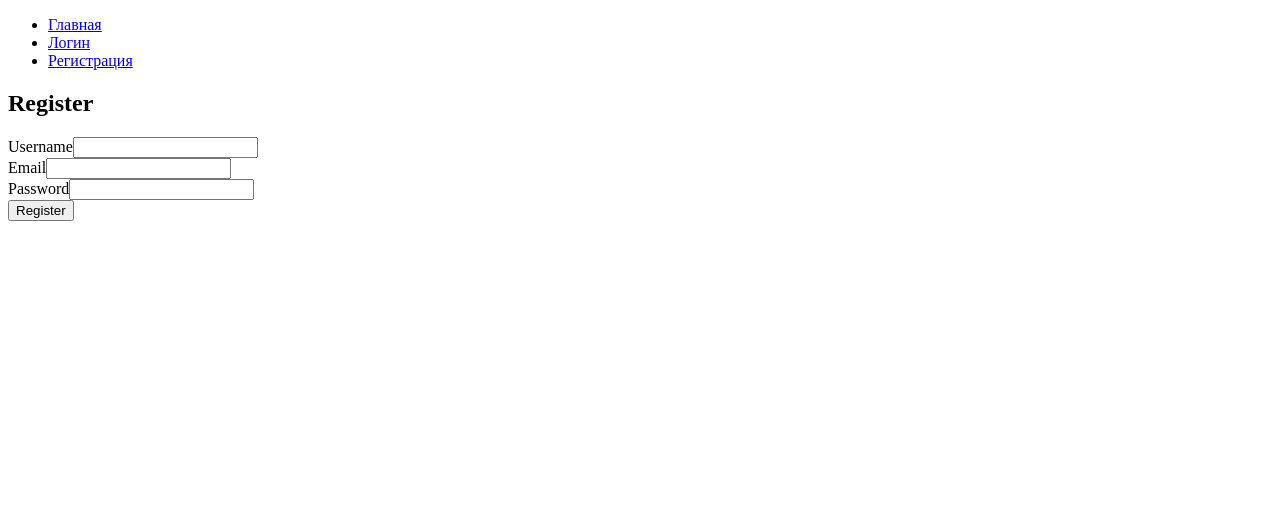
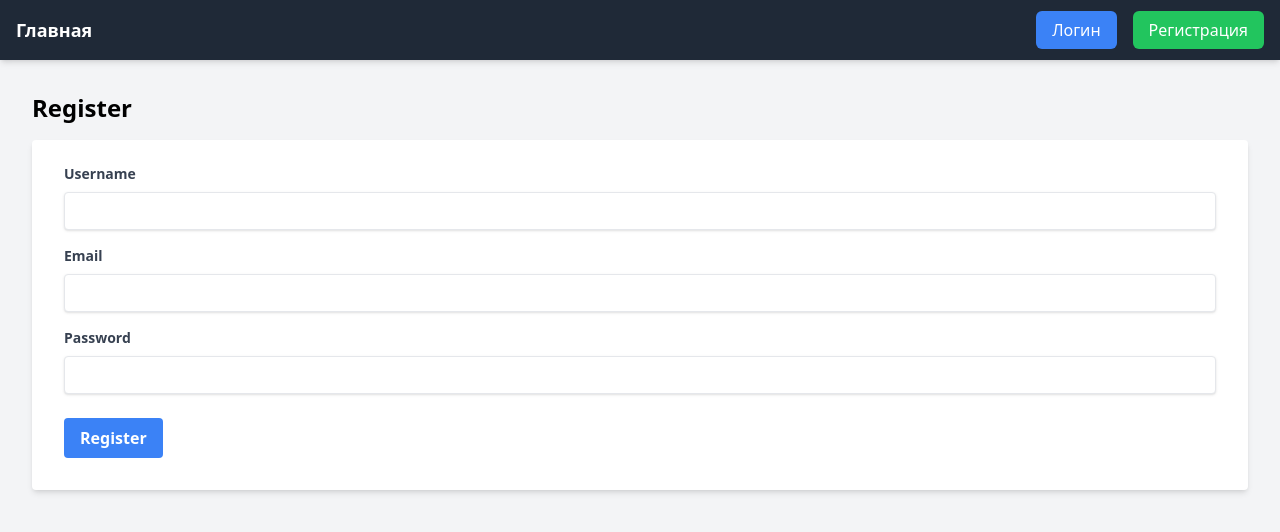
Before and after one commit to DariaVor/big-small-tails, a React (Vite) app in the folder client/: page /register in a window 1280 px wide. Shown: the top 532 px of the page. Built offline with nearby package versions, Linux system fonts and the light colour scheme; no server answers.

Commit message:
registerForm css

```diff
--- a/client/src/components/Layout.tsx
+++ b/client/src/components/Layout.tsx
@@ -4,13 +4,13 @@ import NavBar from './ui/NavBar';
 
 export default function Layout(): JSX.Element {
   return (
-    <>
-      <header>
+    <div className="bg-gray-100 min-h-screen">
+      <header className="bg-white shadow-md">
         <NavBar />
       </header>
-      <main>
+      <main className="container mx-auto p-4">
         <Outlet />
       </main>
-    </>
+    </div>
   );
 }
--- a/client/src/components/pages/HomePage.tsx
+++ b/client/src/components/pages/HomePage.tsx
@@ -1,7 +1,12 @@
-import React from 'react'
+import React from 'react';
 
 export default function HomePage(): JSX.Element {
   return (
-    <div>HomePage</div>
-  )
+    <div className="container mx-auto p-4">
+      <h1 className="text-3xl font-bold text-center mb-4">Welcome to the Homepage</h1>
+      <p className="text-gray-600 text-center">
+        This is the homepage content.
+      </p>
+    </div>
+  );
 }
--- a/client/src/components/pages/LoginPage.tsx
+++ b/client/src/components/pages/LoginPage.tsx
@@ -7,14 +7,14 @@ export default function LoginPage(): JSX.Element {
   const dispatch = useAppDispatch();
   const [formData, setFormData] = useState<UserLoginType>({
     email: '',
-    password: ''
+    password: '',
   });
 
   const handleChange = (e: React.ChangeEvent<HTMLInputElement>) => {
     const { name, value } = e.target;
     setFormData({
       ...formData,
-      [name]: value
+      [name]: value,
     });
   };
 
@@ -24,32 +24,45 @@ export default function LoginPage(): JSX.Element {
   };
 
   return (
-    <div>
-      <h2>Login</h2>
-      <form onSubmit={handleSubmit}>
-        <div>
-          <label htmlFor="email">Email</label>
+    <div className="container mx-auto p-4">
+      <h2 className="text-2xl font-bold mb-4">Login</h2>
+      <form onSubmit={handleSubmit} className="bg-white shadow-md rounded px-8 pt-6 pb-8 mb-4">
+        <div className="mb-4">
+          <label htmlFor="email" className="block text-gray-700 text-sm font-bold mb-2">
+            Email
+          </label>
           <input
             type="email"
             id="email"
             name="email"
             value={formData.email}
             onChange={handleChange}
+            className="shadow appearance-none border rounded w-full py-2 px-3 text-gray-700 leading-tight focus:outline-none focus:shadow-outline"
             required
           />
         </div>
-        <div>
-          <label htmlFor="password">Password</label>
+        <div className="mb-6">
+          <label htmlFor="password" className="block text-gray-700 text-sm font-bold mb-2">
+            Password
+          </label>
           <input
             type="password"
             id="password"
             name="password"
             value={formData.password}
             onChange={handleChange}
+            className="shadow appearance-none border rounded w-full py-2 px-3 text-gray-700 leading-tight focus:outline-none focus:shadow-outline"
             required
           />
         </div>
-        <button type="submit">Login</button>
+        <div className="flex items-center justify-between">
+          <button
+            type="submit"
+            className="bg-blue-500 hover:bg-blue-700 text-white font-bold py-2 px-4 rounded focus:outline-none focus:shadow-outline"
+          >
+            Login
+          </button>
+        </div>
       </form>
     </div>
   );
--- a/client/src/components/pages/RegisterPage.tsx
+++ b/client/src/components/pages/RegisterPage.tsx
@@ -25,43 +25,59 @@ export default function RegisterPage(): JSX.Element {
   };
 
   return (
-    <div>
-      <h2>Register</h2>
-      <form onSubmit={handleSubmit}>
-        <div>
-          <label htmlFor="username">Username</label>
+    <div className="container mx-auto p-4">
+      <h2 className="text-2xl font-bold mb-4">Register</h2>
+      <form onSubmit={handleSubmit} className="bg-white shadow-md rounded px-8 pt-6 pb-8 mb-4">
+        <div className="mb-4">
+          <label htmlFor="username" className="block text-gray-700 text-sm font-bold mb-2">
+            Username
+          </label>
           <input
             type="text"
             id="username"
             name="username"
             value={formData.username}
             onChange={handleChange}
+            className="shadow appearance-none border rounded w-full py-2 px-3 text-gray-700 leading-tight focus:outline-none focus:shadow-outline"
             required
           />
         </div>
-        <div>
-          <label htmlFor="email">Email</label>
+        <div className="mb-4">
+          <label htmlFor="email" className="block text-gray-700 text-sm font-bold mb-2">
+            Email
+          </label>
           <input
             type="email"
             id="email"
             name="email"
             value={formData.email}
             onChange={handleChange}
+            className="shadow appearance-none border rounded w-full py-2 px-3 text-gray-700 leading-tight focus:outline-none focus:shadow-outline"
             required
           />
         </div>
-        <div>
-          <label htmlFor="password">Password</label>
+        <div className="mb-6">
+          <label htmlFor="password" className="block text-gray-700 text-sm font-bold mb-2">
+            Password
+          </label>
           <input
             type="password"
             id="password"
             name="password"
             value={formData.password}
             onChange={handleChange}
+            className="shadow appearance-none border rounded w-full py-2 px-3 text-gray-700 leading-tight focus:outline-none focus:shadow-outline"
             required
           />
         </div>
-        <button type="submit">Register</button>
+        <div className="flex items-center justify-between">
+          <button
+            type="submit"
+            className="bg-blue-500 hover:bg-blue-700 text-white font-bold py-2 px-4 rounded focus:outline-none focus:shadow-outline"
+          >
+            Register
+          </button>
+        </div>
       </form>
     </div>
   );
--- a/client/src/components/ui/NavBar.tsx
+++ b/client/src/components/ui/NavBar.tsx
@@ -14,24 +14,44 @@ export default function NavBar(): JSX.Element {
   };
 
   return (
-    <ul>
-      <li>
+    <nav className="bg-gray-800 text-white p-4">
+      <ul className="flex justify-between items-center">
+        <li className="font-bold text-lg">
           <Link to="/">Главная</Link>
         </li>
+        <ul className="flex space-x-4">
           {user.status === 'logged' ? (
             <li>
-            <button type='button' onClick={handleLogout}>Logout</button>
+              <button
+                type="button"
+                onClick={handleLogout}
+                className="px-4 py-2 rounded-md bg-red-500 hover:bg-red-600"
+              >
+                Logout
+              </button>
             </li>
           ) : (
             <>
               <li>
-            <Link to="/login">Логин</Link>
+                <Link
+                  to="/login"
+                  className="px-4 py-2 rounded-md bg-blue-500 hover:bg-blue-600"
+                >
+                  Логин
+                </Link>
               </li>
               <li>
-            <Link to="/register">Регистрация</Link>
+                <Link
+                  to="/register"
+                  className="px-4 py-2 rounded-md bg-green-500 hover:bg-green-600"
+                >
+                  Регистрация
+                </Link>
               </li>
             </>
           )}
         </ul>
+      </ul>
+    </nav>
   );
 }
--- a/client/src/index.css
+++ b/client/src/index.css
@@ -1,4 +1,4 @@
-/* @tailwind base;
+@tailwind base;
 @tailwind components;
 @tailwind utilities;
 
@@ -18,4 +18,4 @@ body {
 
 .show-cookie .cookie {
   display: inline-block;
-} */
+}
```
Lines whose indentation alone changed are shown as unchanged.
